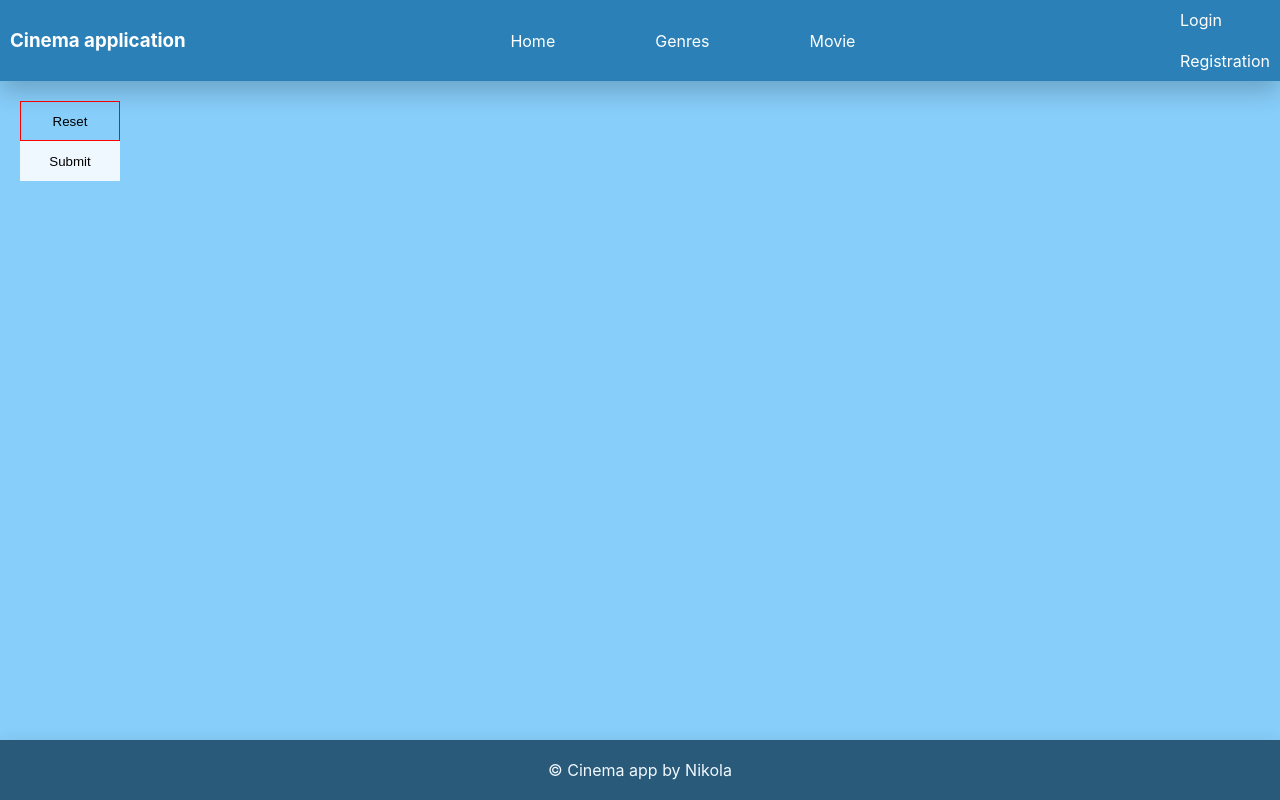
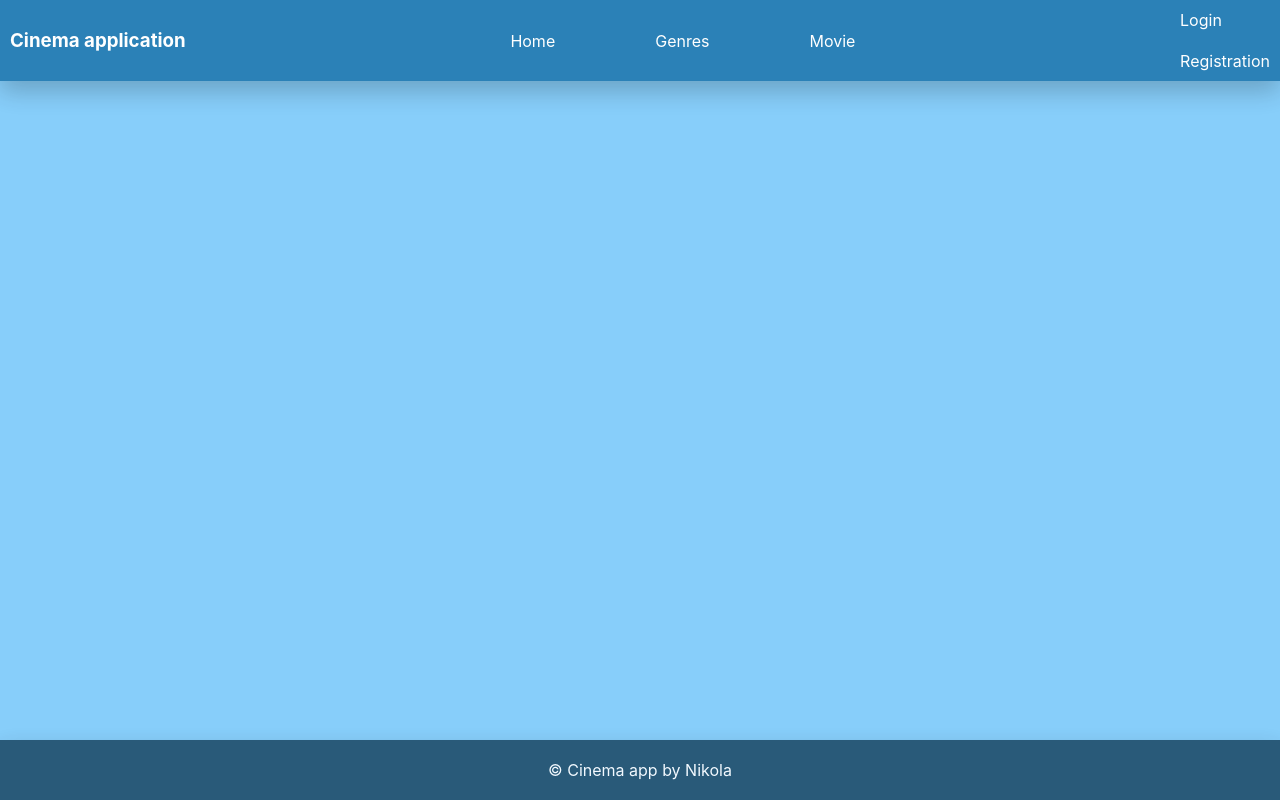
Before and after one commit to nikola100sic/cinema, a React (Create React App) app in the folder cinemaProject/frontend/: page / in a window 1280 px wide. Built offline with nearby package versions, Linux system fonts and the light colour scheme.

Commit message:
Update App.tsx

```diff
--- a/cinemaProject/frontend/src/App.tsx
+++ b/cinemaProject/frontend/src/App.tsx
@@ -6,10 +6,7 @@ import Button from './components/shared/button/Button';
 function App() {
   return (
     <Router>
-      <Layout>
-        <Button type="reset" text="Reset"></Button>
-        <Button type="submit" text="Submit"></Button>
-      </Layout>
+      <Layout></Layout>
     </Router>
   );
 }
```
